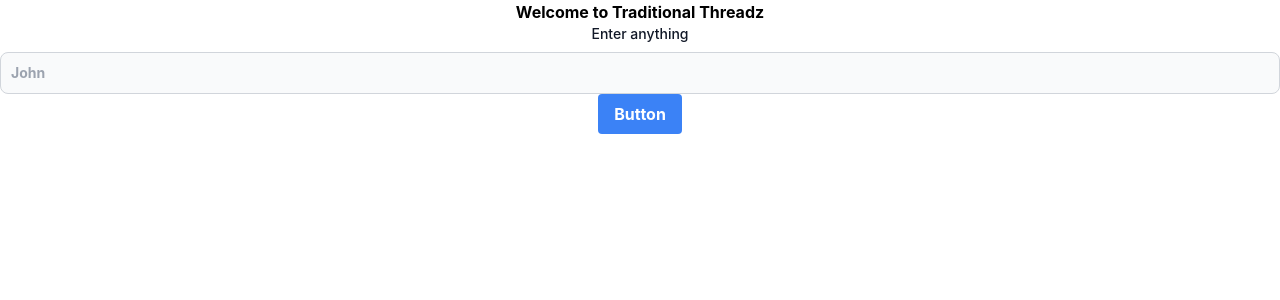
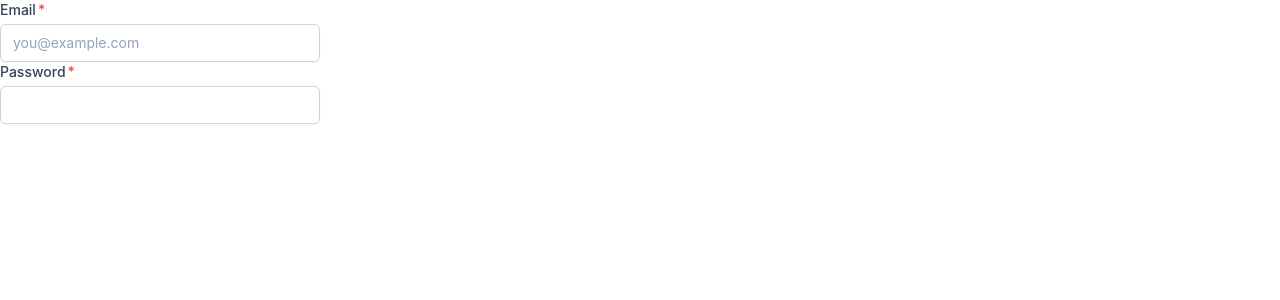
Before and after one commit to Prakash-Raaj/capstone-front-end, a React (Create React App) app: page /login in a window 1280 px wide. Shown: the top 300 px of the page. Built offline with nearby package versions, Linux system fonts and the light colour scheme.

Commit message:
created skeleton folders-login & register

```diff
--- a/package.json
+++ b/package.json
@@ -13,6 +13,7 @@
     "axios": "^1.5.0",
     "react": "^18.2.0",
     "react-dom": "^18.2.0",
+    "react-router-dom": "^6.15.0",
     "react-scripts": "5.0.1",
     "typescript": "^4.9.5",
     "web-vitals": "^2.1.4"
--- a/public/index.html
+++ b/public/index.html
@@ -3,7 +3,10 @@
   <head>
     <meta charset="utf-8" />
     <link rel="icon" href="%PUBLIC_URL%/favicon.ico" />
-    <meta name="viewport" content="width=device-width, initial-scale=1" />
+    <meta
+      name="viewport"
+      content="width=device-width, initial-scale=1"
+    />
     <meta name="theme-color" content="#000000" />
     <meta
       name="description"
@@ -24,10 +27,12 @@
       work correctly both with client-side routing and a non-root public URL.
       Learn how to configure a non-root public URL by running `npm run build`.
     -->
-    <title>React App</title>
+    <title>Traditional Threadz</title>
   </head>
   <body>
-    <noscript>You need to enable JavaScript to run this app.</noscript>
+    <noscript
+      >You need to enable JavaScript to run this app.</noscript
+    >
     <div id="root"></div>
     <!--
       This HTML file is a template.
--- a/src/App.tsx
+++ b/src/App.tsx
@@ -1,6 +1,18 @@
 import { useState } from 'react';
 import './App.css';
+import {
+  BrowserRouter as Router,
+  Route,
+  Routes,
+} from 'react-router-dom';
+
+import {
+  createBrowserRouter,
+  RouterProvider,
+} from 'react-router-dom';
 import axios from 'axios';
+import Products from './pages/Products';
+import Login from './pages/Login';
 
 function App() {
   const [textValue, setTextValue] = useState('');
@@ -12,35 +24,19 @@ function App() {
     });
     console.log(response);
   }
+  const MainRoute: React.FunctionComponent = () => (
+    <Router>
+      <Routes>
+        <Route path="/" element={<Products />} />
+        <Route path="/login" element={<Login />} />
+      </Routes>
+    </Router>
+  );
+
   return (
-    <div className="h-full w-full">
-      <div className="font-bold flex flex-col justify-center items-center">
-        <h1>Welcome to Traditional Threadz</h1>
-        <label
-          // for="first_name"
-          className="block mb-2 text-sm font-medium text-gray-900 dark:text-white"
-        >
-          Enter anything
-        </label>
-        <input
-          type="text"
-          id="first_name"
-          className=" w-64 bg-gray-50 border border-gray-300 text-gray-900 text-sm rounded-lg focus:ring-blue-500 focus:border-blue-500 block w-full p-2.5 dark:bg-gray-700 dark:border-gray-600 dark:placeholder-gray-400 dark:text-white dark:focus:ring-blue-500 dark:focus:border-blue-500"
-          placeholder="John"
-          value={textValue}
-          onChange={(e) => {
-            setTextValue(e.currentTarget.value);
-          }}
-        />
-
-        <button
-          onClick={sampleFunction}
-          className="bg-blue-500 hover:bg-blue-700 text-white font-bold py-2 px-4 rounded"
-        >
-          Button
-        </button>
-      </div>
-    </div>
+    <>
+      <MainRoute />
+    </>
   );
 }
 
--- /dev/null
+++ b/src/components/InputTextBox.tsx
@@ -0,0 +1,29 @@
+import React, { ReactEventHandler, useState } from 'react';
+
+interface InputBoxProps{
+    email:string
+    setEmail:React.Dispatch<React.SetStateAction<string>>
+}
+
+const InputTextBox = ({email, setEmail}:InputBoxProps) => {
+
+  return (
+    <div>
+      <label className="block">
+        <span className="after:content-['*'] after:ml-0.5 after:text-red-500 block text-sm font-medium text-slate-700">
+          Email
+        </span>
+        <input
+          type="email"
+          name="email"
+          value={email}
+          onChange={(e)=>{setEmail(e.currentTarget.value)}}
+          className="mt-1 px-3 py-2 bg-white border shadow-sm border-slate-300 placeholder-slate-400 focus:outline-none focus:border-sky-500 focus:ring-sky-500 block w-full rounded-md sm:text-sm focus:ring-1"
+          placeholder="you@example.com"
+        />
+      </label>
+    </div>
+  );
+};
+
+export default InputTextBox;
--- /dev/null
+++ b/src/components/PasswordTextBox.tsx
@@ -0,0 +1,32 @@
+import React, { useState } from 'react';
+
+interface PasswordTextBoxProps {
+  password: string;
+  setPassword: React.Dispatch<React.SetStateAction<string>>;
+}
+
+const PasswordTextBox = ({
+  password,
+  setPassword,
+}: PasswordTextBoxProps) => {
+  return (
+    <div>
+      <label className="block">
+        <span className="after:content-['*'] after:ml-0.5 after:text-red-500 block text-sm font-medium text-slate-700">
+          Password
+        </span>
+        <input
+          type="password"
+          name="password"
+          value={password}
+          onChange={(e) => {
+            setPassword(e.currentTarget.value);
+          }}
+          className="mt-1 px-3 py-2 bg-white border shadow-sm border-slate-300 placeholder-slate-400 focus:outline-none focus:border-sky-500 focus:ring-sky-500 block w-full rounded-md sm:text-sm focus:ring-1"
+        />
+      </label>
+    </div>
+  );
+};
+
+export default PasswordTextBox;
--- /dev/null
+++ b/src/pages/Login.tsx
@@ -0,0 +1,24 @@
+import React, { useState } from 'react';
+import InputTextBox from '../components/InputTextBox';
+import PasswordTextBox from '../components/PasswordTextBox';
+
+const Login = () => {
+  const [email, setEmail] = useState<string>('');
+  const [password, setPassword] = useState<string>('');
+
+  const handleLogin = () => {
+    // call login api
+  };
+
+  return (
+    <div className="w-80">
+      <InputTextBox email={email} setEmail={setEmail} />
+      <PasswordTextBox
+        password={password}
+        setPassword={setPassword}
+      />
+    </div>
+  );
+};
+
+export default Login;
--- /dev/null
+++ b/src/pages/Products.tsx
@@ -0,0 +1,7 @@
+import React from 'react';
+
+const Products = () => {
+  return <div>Products</div>;
+};
+
+export default Products;
--- /dev/null
+++ b/src/pages/Register.tsx
@@ -0,0 +1,28 @@
+import React, { useState } from 'react';
+import InputTextBox from '../components/InputTextBox';
+import PasswordTextBox from '../components/PasswordTextBox';
+
+const Register = () => {
+  const [email, setEmail] = useState<string>('');
+  const [password, setPassword] = useState<string>('');
+  const [confirmPassword, setConfirmPassword] = useState<string>('');
+
+  const handleRegister = () => {
+    // check both the passwords and check for email doesnt exist
+  };
+  return (
+    <div>
+      <InputTextBox email={email} setEmail={setEmail} />
+      <PasswordTextBox
+        password={password}
+        setPassword={setPassword}
+      />
+      <PasswordTextBox
+        password={confirmPassword}
+        setPassword={setConfirmPassword}
+      />
+    </div>
+  );
+};
+
+export default Register;
```
Also changed, not shown: 1 other file (tests, documents, lock files or other folders).
